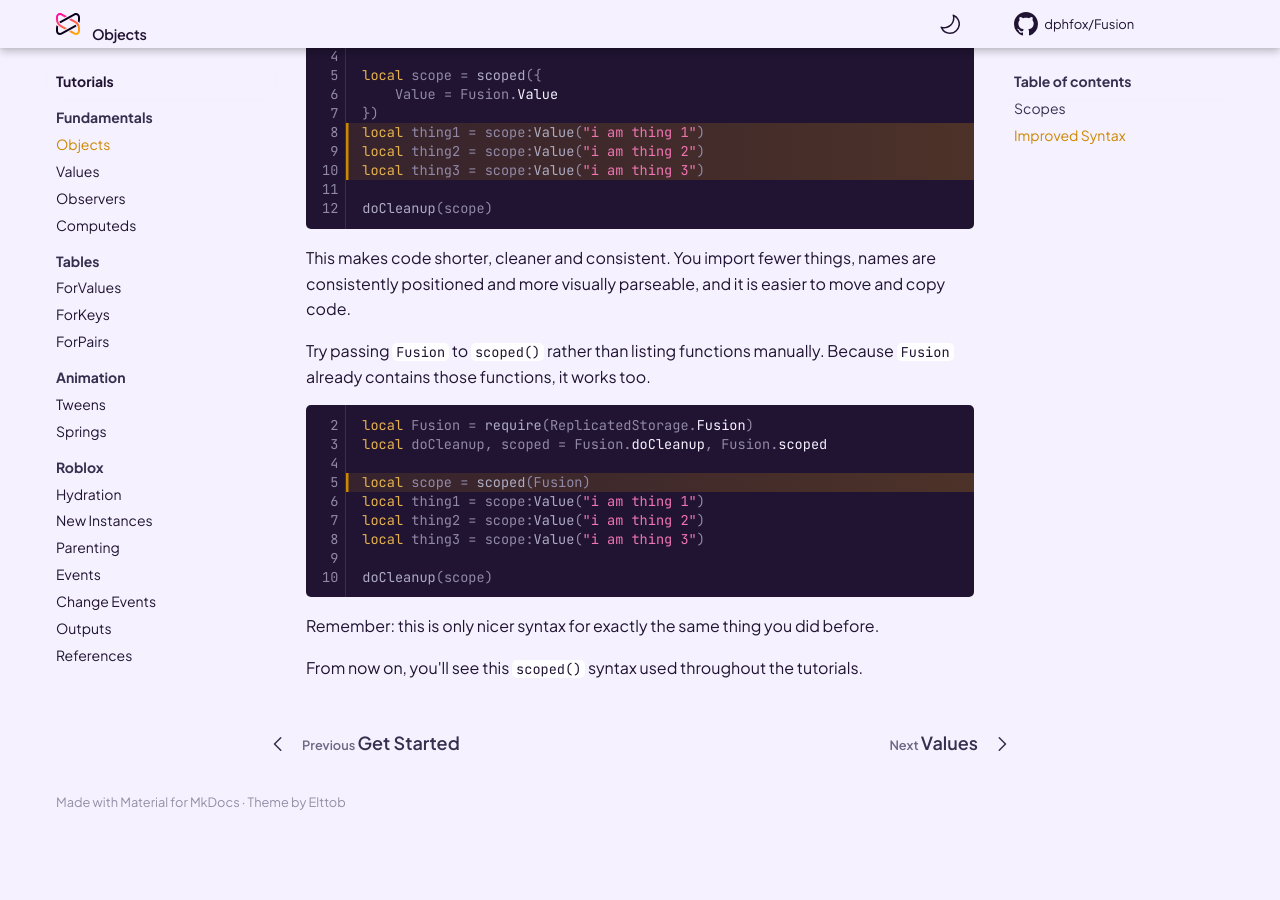
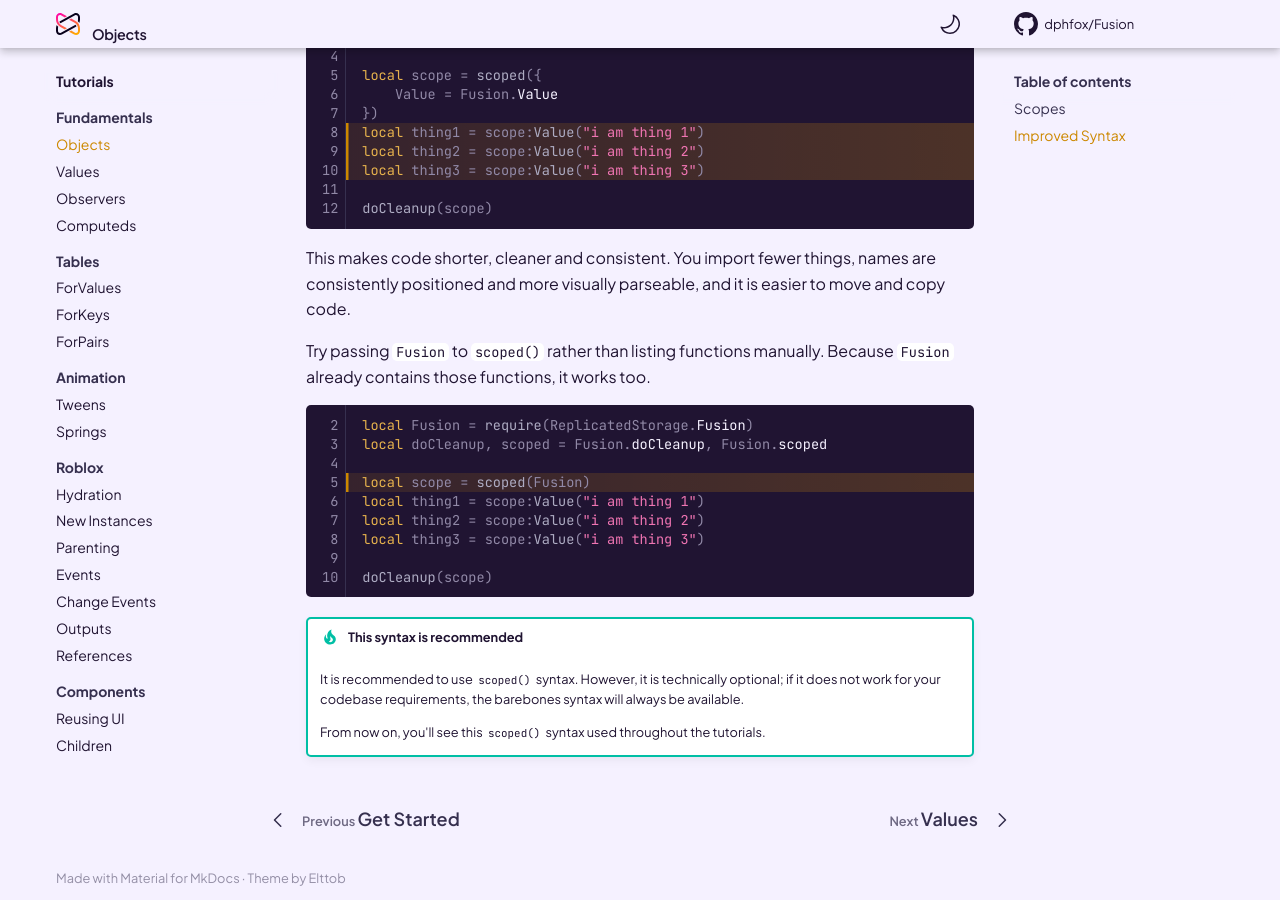
Before and after one commit to dphfox/Fusion, an MkDocs documentation site: the page built from docs/tutorials/fundamentals/objects.md, in a window 1280 px wide and 900 px high, scrolled down 2887 px. Built offline with MkDocs 1.6.1 and Material for MkDocs 9.7.7, drawn with Linux system fonts in a browser that asks for light colours; comment, search, counter and statistics services are not loaded; the version menu is left out; before the commit the page ends 3711 px from its top, so only the background shows below that.

Commit message:
Update objects tutorial with tip admonition

````diff
--- a/docs/tutorials/fundamentals/objects.md
+++ b/docs/tutorials/fundamentals/objects.md
@@ -166,6 +166,9 @@ local thing3 = scope:Value("i am thing 3")
 doCleanup(scope)
 ```
 
-Remember: this is only nicer syntax for exactly the same thing you did before.
+!!! tip "This syntax is recommended"
+	It is recommended to use `scoped()` syntax. However, it is technically
+	optional; if it does not work for your codebase requirements, the barebones
+	syntax will always be available.
 
-From now on, you'll see this `scoped()` syntax used throughout the tutorials.
+	From now on, you'll see this `scoped()` syntax used throughout the tutorials.
````
